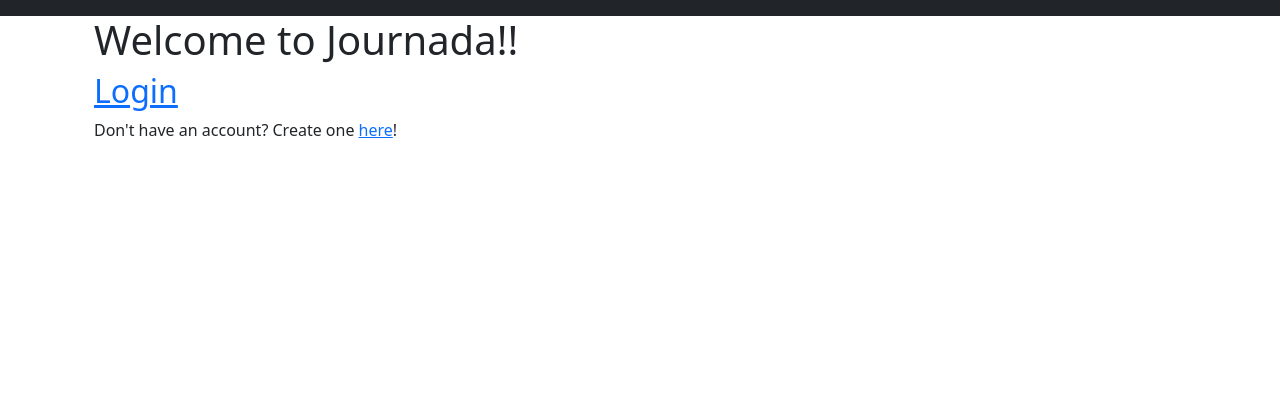
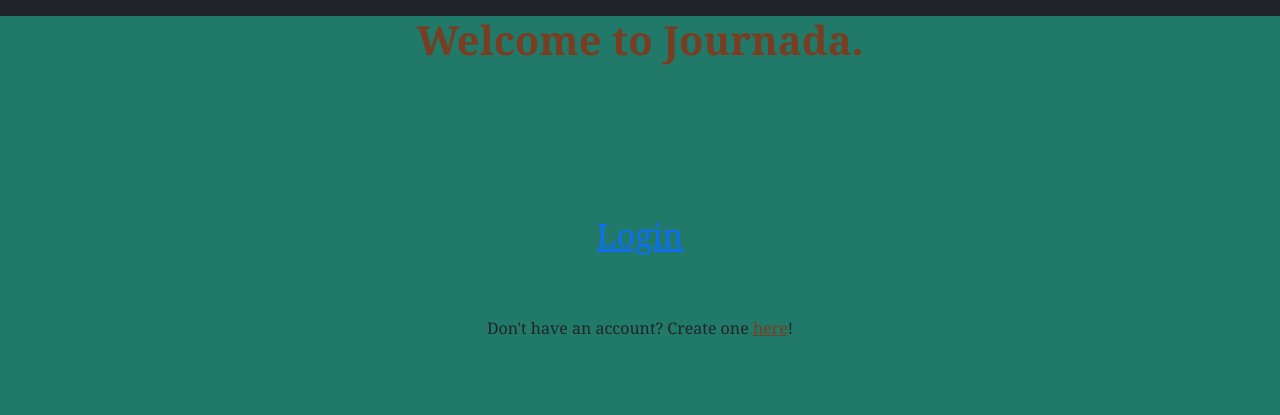
Before and after one commit to Ramanujiggy/Journada, a Django app: page / in a window 1280 px wide. Shown: the top 415 px of the page. Run offline with Django 5.2, Linux system fonts and the light colour scheme; some libraries are stand-ins or nearby versions.

Commit message:
updating landing page to color scheme and doing basic formatting.

```diff
--- a/mysite/settings.py
+++ b/mysite/settings.py
@@ -139,3 +139,5 @@ LOGOUT_REDIRECT_URL = "login"
 
 CRISPY_ALLOWED_TEMPLATE_PACKS = "bootstrap4"
 CRISPY_TEMPLATE_PACK = "bootstrap4"
+
+STATICFILES_DIRS = [BASE_DIR / "static"]
--- a/mysite/urls.py
+++ b/mysite/urls.py
@@ -16,6 +16,7 @@ Including another URLconf
 """
 from django.contrib import admin
 from django.urls import include, path
+from django.conf.urls.static import static
 from django.views.generic.base import TemplateView
 from django.contrib.auth import views as auth_views
 from accounts import views
@@ -30,4 +31,4 @@ urlpatterns = [
     path("accounts/logout", views.user_logout, name="logout"),
     path("accounts/login/", views.login, name="login"),
     path("", views.home, name="home"),
-]
+] + static(settings.STATIC_URL)
--- /dev/null
+++ b/static/css/main.css
@@ -0,0 +1,42 @@
+body {
+    background-color: #217969;
+}
+
+
+
+h1 {
+    color: #793d21;
+    font-family: Georgia, 'Times New Roman', Times, serif;
+    text-shadow: rgb(1, 119, 109);
+
+    font-weight: 900;
+}
+
+.main-title {
+    height: 200px;
+    margin: auto;
+    text-align: center;
+
+}
+
+.login-button {
+    font-family: Georgia, 'Times New Roman', Times, serif;
+    margin: auto;
+    height: 100px;
+    text-align: center;
+}
+
+.login-button a:visited {
+    color: #793d21;
+}
+
+#main-signin-prompt {
+    font-family: Georgia, 'Times New Roman', Times, serif;
+    margin: auto;
+    height: 100px;
+    text-align: center;
+}
+
+#main-signin-prompt a {
+    color: #793d21;
+}
--- a/templates/base.html
+++ b/templates/base.html
@@ -1,20 +1,26 @@
-<!-- templates/base.html -->
+<!-- BASE TEMPLATE -->
+<!--THIS IS BASICALLY JUST THE NAV BAR FOR NOW. -->
+
+{% load static %}
+
 <!DOCTYPE html>
-<html>
+
+<html lang="en">
 
 <head>
     <meta charset="utf-8">
     <title>{% block title %}Welcome to Journada{% endblock %}</title>
     <link href="https://cdn.jsdelivr.net/npm/bootstrap@5.3.2/dist/css/bootstrap.min.css" rel="stylesheet"
         integrity="sha384-T3c6CoIi6uLrA9TneNEoa7RxnatzjcDSCmG1MXxSR1GAsXEV/Dwwykc2MPK8M2HN" crossorigin="anonymous">
-</head>
+    <link rel="stylesheet" href="{% static 'css/main.css' %}">
+      </head>
 <body>
-    <nav class='navbar navbar-expand-lg navbar-dark bg-dark'>
+    <nav class='navbar navbar-expand-lg navbar-dark bg-dark' aria-labelledby="navbar">
         <div class="container-fluid">
             <div>
                 {% if user.is_authenticated %}
                 <form method = 'POST' >
-                <nav class="navbar navbar-expand-lg navbar-light bg-light">
+                <nav class="navbar navbar-expand-lg navbar-light bg-light" aria-labelledby="navbarDropdown">
                     <div class="container-fluid">
                       <a class="navbar-brand" href="#">{{user.username}}</a>
                       <button class="navbar-toggler" type="button" data-bs-toggle="collapse" data-bs-target="#navbarSupportedContent" aria-controls="navbarSupportedContent" aria-expanded="false" aria-label="Toggle navigation">
@@ -50,6 +56,7 @@
                       </div>
                     </div>
                   </nav>
+
                 </form>
                 {% endif %}
             </div>
--- a/templates/home.html
+++ b/templates/home.html
@@ -1,35 +1,49 @@
 {% extends 'base.html' %}
+{% load static %}
 
+<!DOCTYPE html>
 
-{% block title %}Welcome to Journada, hi dad.{% endblock %}
+<html lang="en">
+
+<head>
+    <meta charset="utf-8">
+    <title>Homepage</title>
+    <link href="https://cdn.jsdelivr.net/npm/bootstrap@5.3.2/dist/css/bootstrap.min.css" rel="stylesheet"
+        integrity="sha384-T3c6CoIi6uLrA9TneNEoa7RxnatzjcDSCmG1MXxSR1GAsXEV/Dwwykc2MPK8M2HN" crossorigin="anonymous">
+    <link rel="stylesheet" href="{% static 'css/main.css' %}">
+      </head>
+
+{% block title %}Welcome to Journada{% endblock %}
 {% load crispy_forms_tags %}
 {% block content %}
 <div class="container">
-    <form method="POST"></form>
     {% if user.is_authenticated %}
     Welcome, {{ user.username }}.
 
 
-
-    <div class = "container">
         <form method = 'GET'>
 
         </form>
     {% else %}
 
            <!-- <form method="post"> -->
-            <h1>Welcome to Journada!!</h1>
+            <div class="main-title">
+            <h1>Welcome to Journada.</h1>
+            </div>
+
            <!--{{form|crispy}}-->
             {% csrf_token%}
+            <div class="login-button" id="main-login-button">
+            <h2> <a href="{% url 'login' %}">Login</a></h2>
+            </div>
 
-            <h2> <a href="{% url 'login' %}">Login</a></h2>
-
-
-            <p> Don't have an account? Create one <a href="{% url 'signup' %}">here</a>!</p>
+            <div class="signup-prompt" id="main-signin-prompt">
+            <p> Don't have an account?
+            Create one <a href="{% url 'signup' %}">here</a>!</p>
+            </div>
 
 
     {% endif %}
 
-
 </div>
 {% endblock %}
```
